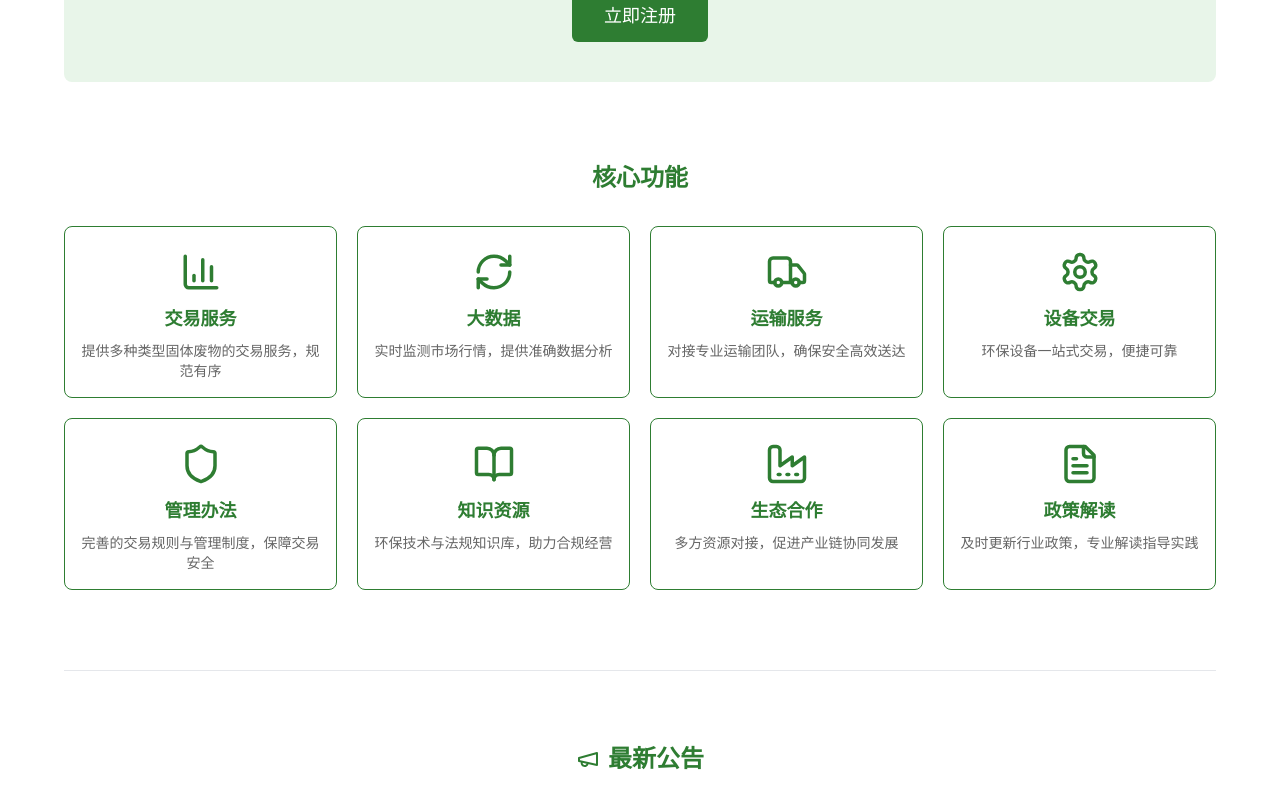
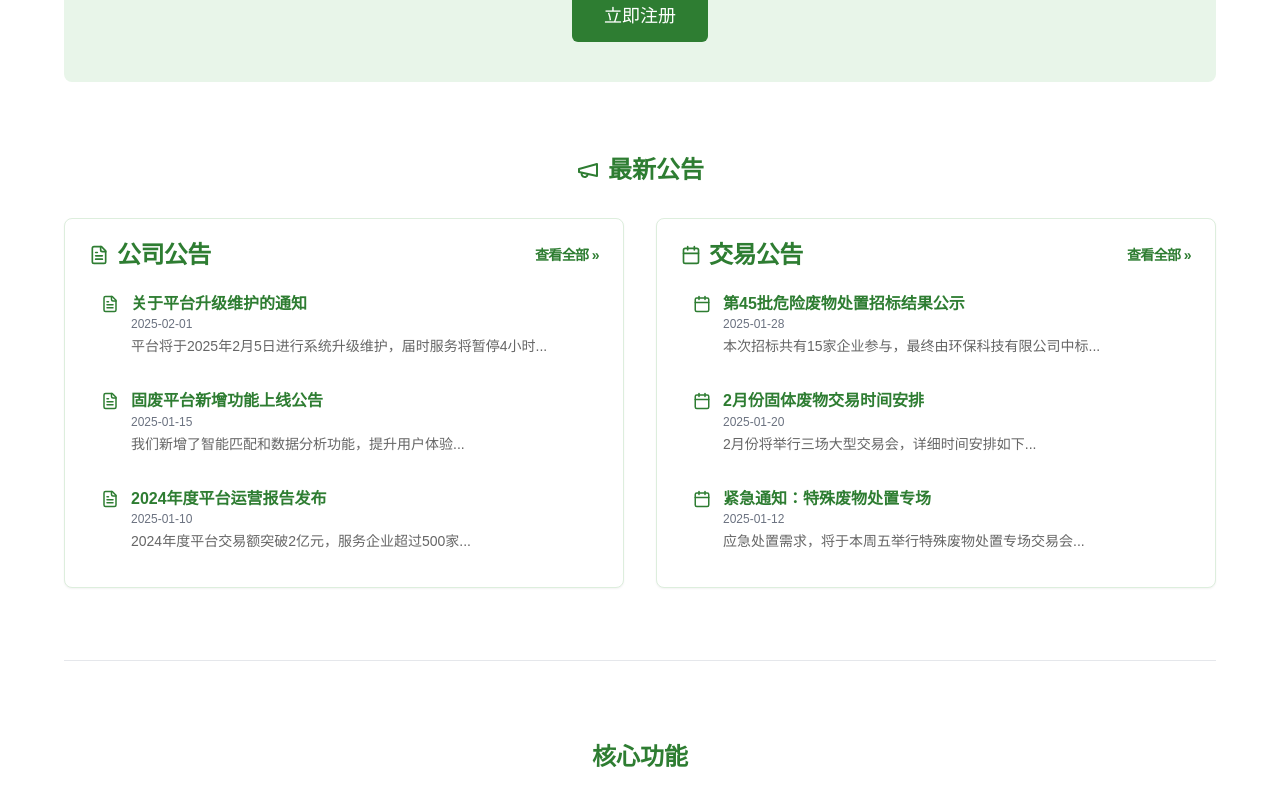
Before and after one commit to gagechen-git/ecoexchangeplatform, a React (Vite) app: page / in a window 1280 px wide. Shown: the part 460-1260 px from the top of the page. Built offline with nearby package versions, Linux system fonts and the light colour scheme.

Commit message:
Swap home page sections
Rearrange the order of the "Core Features" and "Announcements" sections on the home page.

```diff
--- a/src/components/Layout.tsx
+++ b/src/components/Layout.tsx
@@ -5,9 +5,10 @@ import Footer from "./Footer";
 
 interface LayoutProps {
   children: React.ReactNode;
+  showSidebar?: boolean; // Make the showSidebar prop optional
 }
 
-const Layout: React.FC<LayoutProps> = ({ children }) => {
+const Layout: React.FC<LayoutProps> = ({ children, showSidebar = true }) => {
   return (
     <div className="flex flex-col min-h-screen">
       <Header />
--- a/src/pages/Index.tsx
+++ b/src/pages/Index.tsx
@@ -16,11 +16,11 @@ const Index = () => {
           </div>
         </section>
 
-        <FeaturesSection />
+        <AnnouncementsSection />
 
         <div className="my-10 h-px bg-gray-200"></div>
 
-        <AnnouncementsSection />
+        <FeaturesSection />
       </div>
     </Layout>
   );
```
